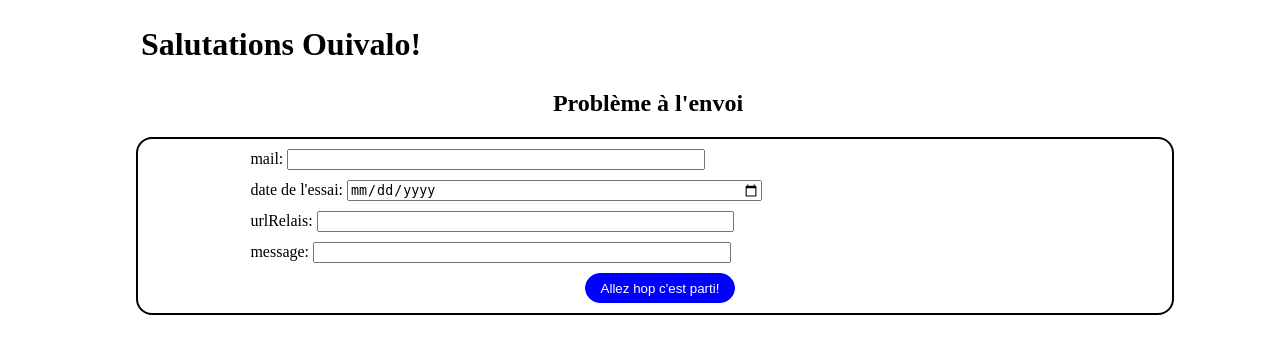
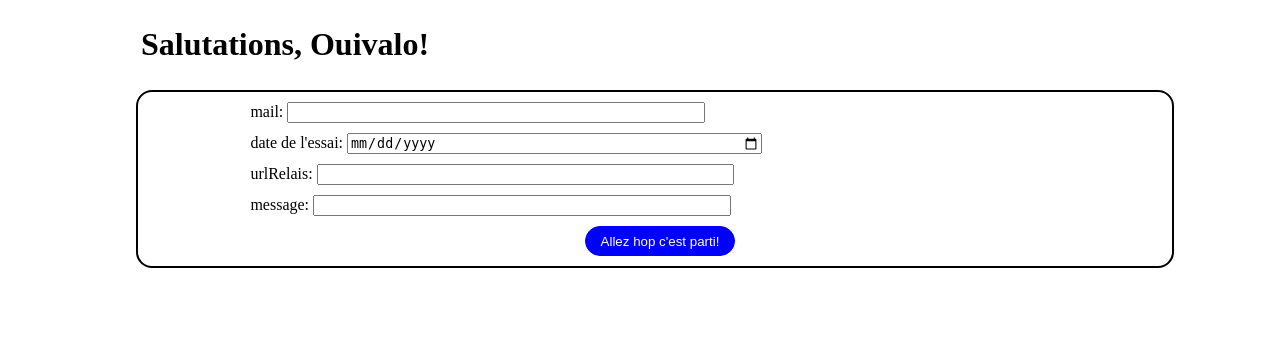
Before and after one commit to liambeauvais/OuivaloChallenge, a Django app: page / in a window 1280 px wide. Shown: the top 354 px of the page. Run offline with Django 4.2, Linux system fonts and the light colour scheme.

Commit message:
légère modif sur context envoyé

```diff
--- a/form/views.py
+++ b/form/views.py
@@ -4,13 +4,14 @@ from django.template import loader
 import requests
 
 
-def index(request, context=None):
+def index(request):
     template = loader.get_template("index.html")
-    message_sent = False
+    context = {"message": "Salutations, Ouivalo!"}
     if request.method == "POST":
         status = send_api(request)
         message_sent = True if status == 200 else False
-    context = {"message": "Envoi réussi!!" if message_sent else "Problème à l'envoi "}
+        context = {"message": "Envoi réussi!!" if message_sent else "Problème à l'envoi "}
+        return HttpResponse(template.render(context, request))
     return HttpResponse(template.render(context, request))
 
 
--- a/templates/index.html
+++ b/templates/index.html
@@ -6,8 +6,7 @@
 
 </head>
 <body>
-<h1 class="margin">Salutations Ouivalo!</h1>
-<h2>{{ message }}</h2>
+<h1 class="margin">{{message}}</h1>
 <form action="" method="post" class="form-example margin">{% csrf_token %}
     <div class="form-example margin">
         <label for="email">mail: </label>
```
